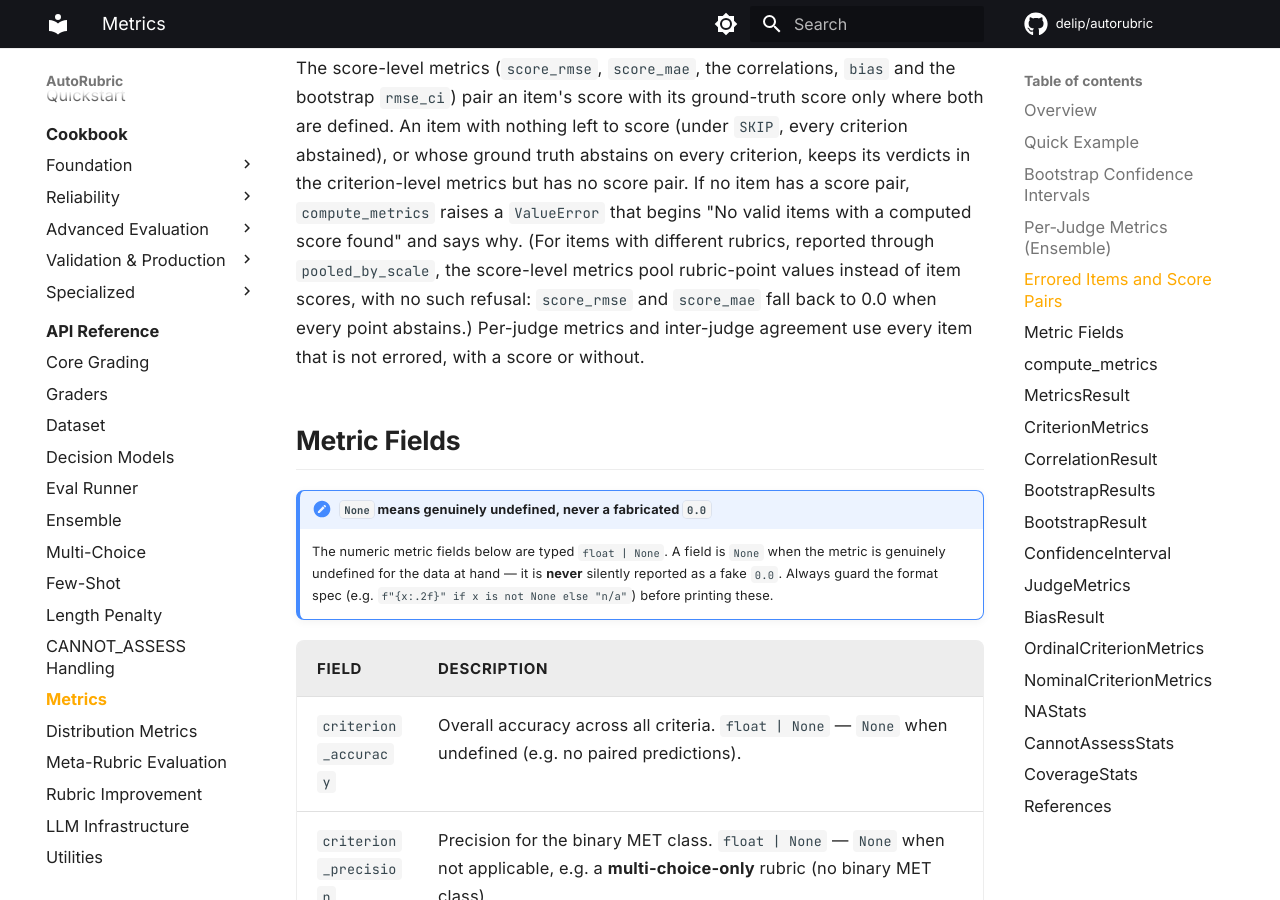
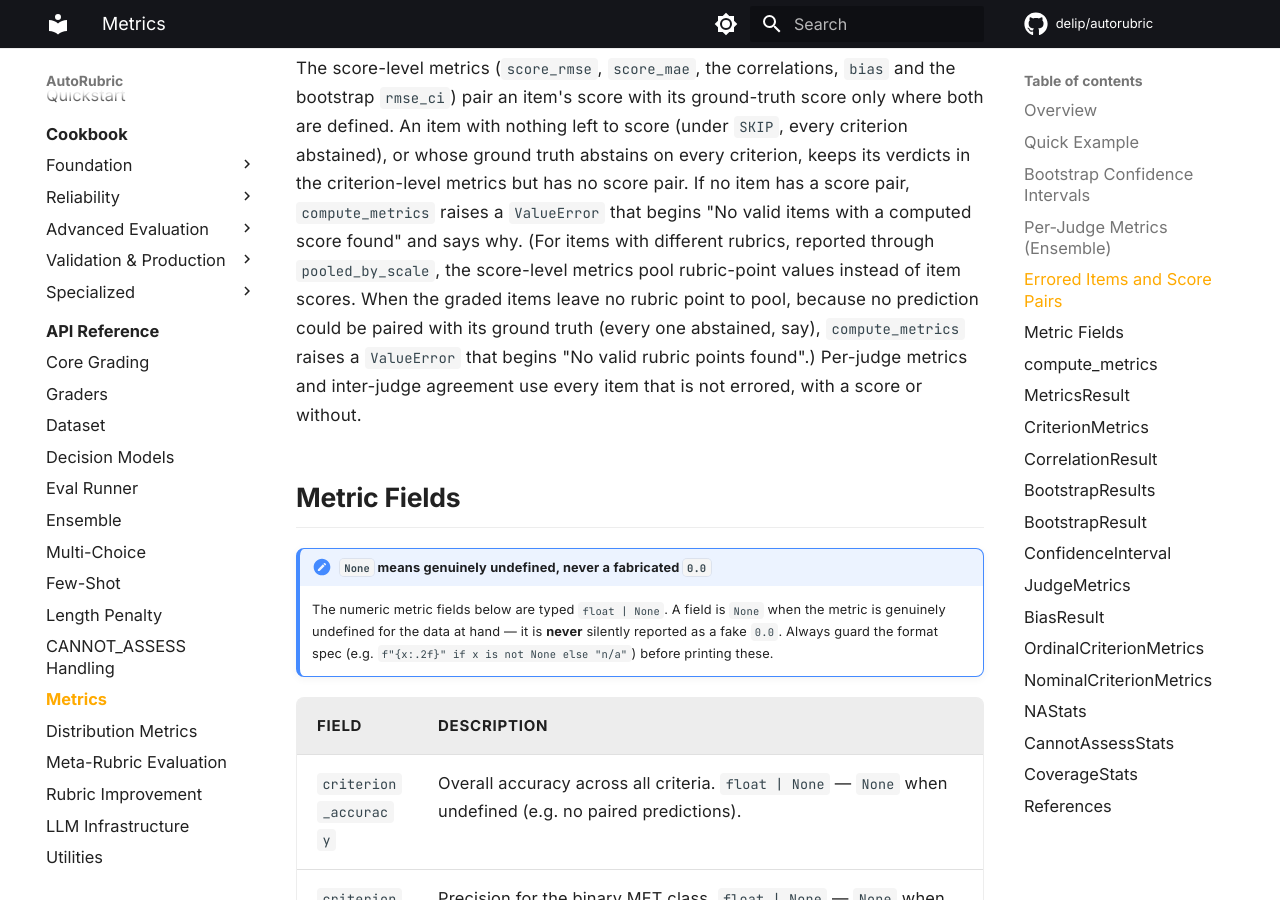
Before and after one commit to delip/autorubric, an MkDocs documentation site: the page built from docs/api/metrics.md, in a window 1280 px wide and 900 px high, scrolled down 3352 px. Built offline with MkDocs 1.6.1 and Material for MkDocs 9.7.7, drawn with Linux system fonts in a browser that asks for light colours; comment, search, counter and statistics services are not loaded.

Commit message:
Document the pooled metrics' refusal when no rubric point is left
docs/api/metrics.md and the dev reference said the pooled path reports score_rmse and score_mae of 0.0 when every point abstains. They now describe the ValueError it raises instead, and that escalation_stats and calibrate_escalation pass it on.

```diff
--- a/docs/api/metrics.md
+++ b/docs/api/metrics.md
@@ -123,8 +123,9 @@ truth abstains on every criterion, keeps its verdicts in the criterion-level met
 score pair. If no item has a score pair, `compute_metrics` raises a `ValueError` that begins
 "No valid items with a computed score found" and says why. (For items with different rubrics,
 reported through `pooled_by_scale`, the score-level metrics pool rubric-point values instead of
-item scores, with no such refusal: `score_rmse` and `score_mae` fall back to 0.0 when every
-point abstains.) Per-judge metrics and inter-judge agreement use every item that is not
+item scores. When the graded items leave no rubric point to pool, because no prediction could be
+paired with its ground truth (every one abstained, say), `compute_metrics` raises a `ValueError`
+that begins "No valid rubric points found".) Per-judge metrics and inter-judge agreement use every item that is not
 errored, with a score or without.
 
 ## Metric Fields
```
Also changed, not shown: dev-reference/index.md (+1 -1 lines), dev-reference/metrics.md (+2 -2 lines), dev-reference/types.md (+1 -1 lines).
